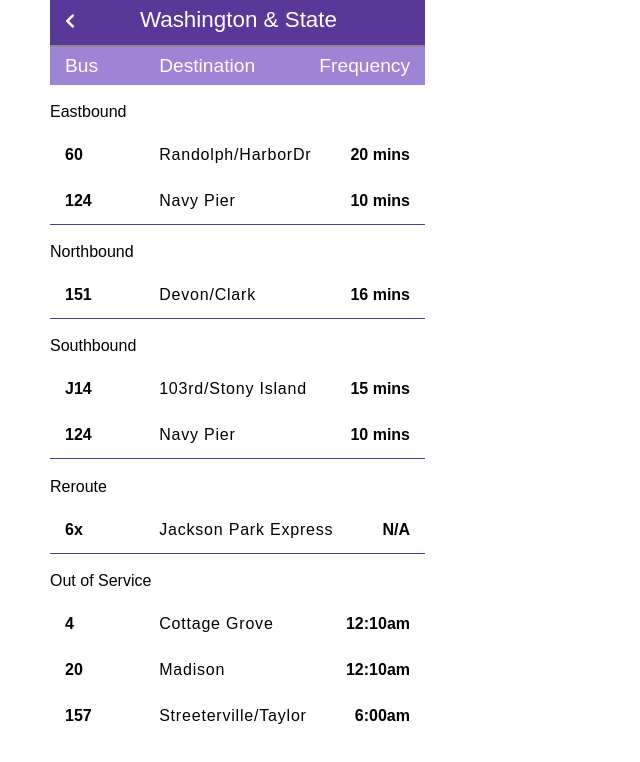
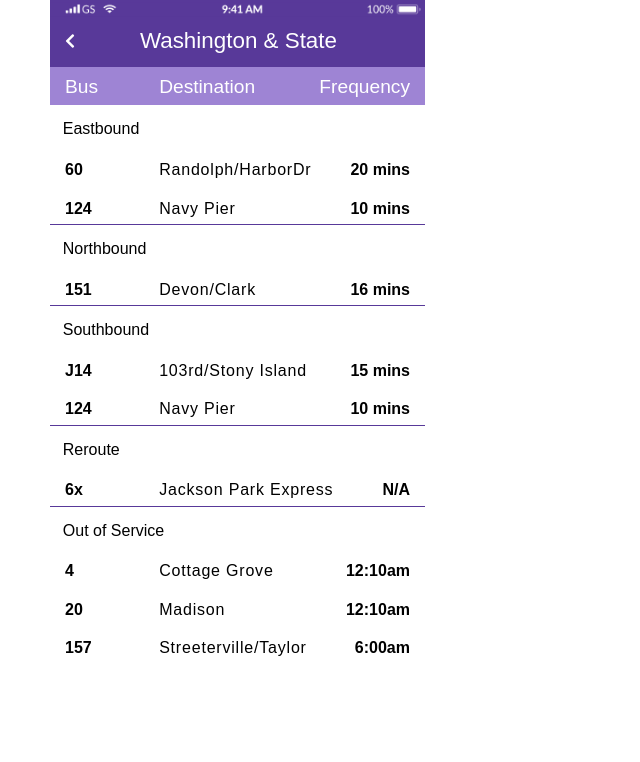
Before and after one commit to ademusoyo/frontend_challenge, a plain HTML site: page index.html in a window 1280 px wide. Shown: the whole page, without its empty margins (0-640 px from the left). Drawn offline with Linux system fonts and the light colour scheme.

Commit message:
Updated Revisions 2

```diff
--- a/css/style.css
+++ b/css/style.css
@@ -17,9 +17,13 @@ body {
 
 header {
 	background-color: #583999;
-	border-bottom: 2px solid #8a8a8f;
+	border-bottom: 2px solid #583999;
 }
 
+
+.status-bar{
+	width: 375px;
+}
 .fa-chevron-left{
 	color: white;
 }
@@ -59,8 +63,9 @@ h2{
 }
 
 h3{
-	margin-top: 1.2em;
-	margin-bottom: .75em;
+	margin-top: 1em;
+	margin-left: .8em;
+	margin-bottom: .6em;
 }
 
 .busNumTitle {
@@ -113,15 +118,8 @@ p {
 }
 
 ul {
-	padding-left: 4%;
-	padding-right: 4%;
-	padding-top: 4%;
-	padding-bottom: 4%;
+	padding: 4% 4% 2% 4%;
 }
-
-/*** Header ***/
-
-
 
 
 /*** Border ***/
--- a/index.html
+++ b/index.html
@@ -12,6 +12,7 @@
 
       <header>
         <nav>
+          <img src="images/statusbar.png" alt="status bar" class="status-bar">
           <div class="header">
             <i class="fas fa-chevron-left"></i>
             <h1>Washington & State</h1>
```
Also changed, not shown: images/statusbar.png (added), 1 other file.
